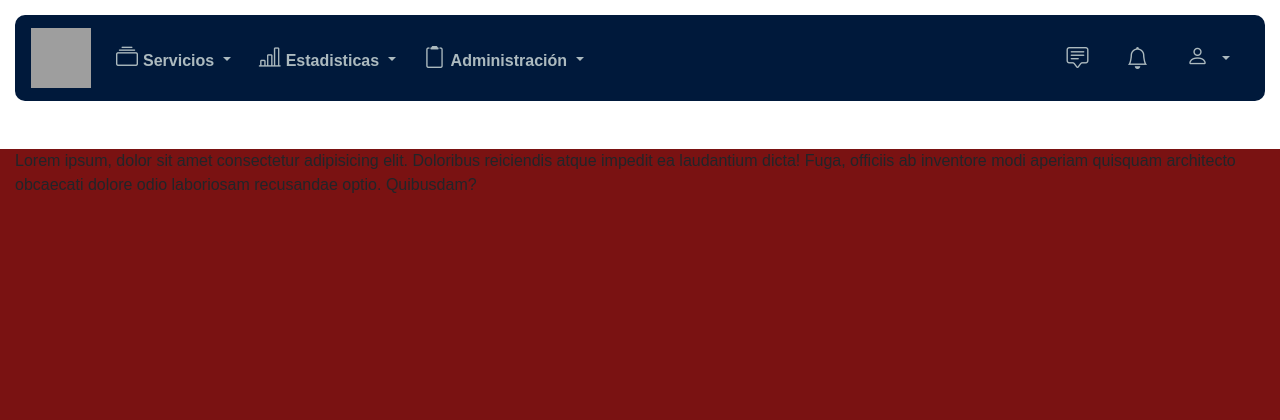
After one commit to DayElvir/Regi_Proyect, a PHP site: page /navbar.php in a window 1280 px wide. The commit adds this page. Shown: the top 420 px of the page. Run offline with PHP 8.4, Linux system fonts and the light colour scheme; some libraries are stand-ins or nearby versions; grey boxes are pictures that could not be loaded.

Commit message:
Nueva Actualizacion

```diff
--- a/css/Navbar.css
+++ b/css/Navbar.css
@@ -7,20 +7,26 @@
 }
 
 .navbar{
-  background-color: #052659;
+  background-color: #00193b;
   margin: 15px;
   border-radius: 10px;
 }
 
 
 .navbar-nav .nav-link {
-  color: #fff;
+  color: #acbabf;
 
 }
+
 .navbar-nav .dropdown-menu {
   width: 200px;
 }
+.navbar-nav .nav-link:hover {
+  color: #fff;
+  background-color: #052659;
+  border-radius: 10px;
 
+}
 
 .navbar-nav .nav-item {
   margin-right: 10px;
@@ -32,6 +38,9 @@
   background-color: #d1d1d1;
   border-color: #ffffff;
   color: #000000
+}
+.navbar-toggler-icon{
+  color: #fff;
 }
 .nav-link i {
   margin-right: 5px;
@@ -62,25 +71,25 @@
 .dropdown-item{
   color: #fff;
   border-radius: 10px;
+  margin: 0;
 }
 .dropdown-menu-custom {
   border: 1px solid #b1b1b1;
   border-radius: 10px;
-  background-color: #0047b1;
+  background-color: #052659;
   color: #fff;
 }
+
 
 .dropdown-menu {
   margin-top: 10px;
   padding: 0.5rem;
 }
 
-.dropdown-item {
-  margin: 0;
-}
+
 
 .dropdown-menu-center {
-  text-align: center;
+  text-align: left;
   max-width: none;
 }
 
@@ -99,8 +108,9 @@
   top: 100%;
   left: 50%;
   transform: translateX(-50%);
-  background-color: #2e2d2d;
+  background-color: #393d42;
   color: #ffffff;
+  text-align: center;
   padding: 0.5rem;
   font-size: 10px;
   width: 150px;
@@ -119,8 +129,17 @@
   margin-right: 5px;
 }
 
+.dropdown-menu a i{
+  margin: 8px;
+}
 
+.container-fluid{
+  background-color: #7a1212;
+}
 
+.col-12{
+  background-color: #333e4b;
+}
 
 iframe {
   width: 100%;
--- /dev/null
+++ b/navbar.php
@@ -0,0 +1,123 @@
+<?php
+ include("./conexionbd.php");
+
+?>
+
+
+<!DOCTYPE html>
+<html lang="es">
+<head>
+  <meta charset="UTF-8">
+  <meta name="viewport" content="width=device-width, initial-scale=1, shrink-to-fit=no">
+  <link rel="stylesheet" href="https://maxcdn.bootstrapcdn.com/bootstrap/4.0.0/css/bootstrap.min.css">
+  <link rel="stylesheet" href="https://cdn.jsdelivr.net/npm/bootstrap-icons@1.11.3/font/bootstrap-icons.min.css">
+  <link rel="stylesheet" href="./css/Navbar.css">
+  <title>Navbar</title>
+</head>
+<body>
+
+<nav class="navbar navbar-expand-lg sticky-top">
+  <!-- Logo -->
+  <a class="navbar-brand" href="#">
+    <img src="r2.png" alt="Logo" height="60" width="60">
+  </a>
+
+  <!-- Botón de hamburguesa para dispositivos móviles -->
+  <button class="navbar-toggler" type="button" data-toggle="collapse" data-target="#navbarNav" aria-controls="navbarNav" aria-expanded="false" aria-label="Toggle navigation">
+    <span class="navbar-toggler-icon"></span>
+  </button>
+
+  <!-- Contenedor de los elementos del navbar -->
+  <div class="collapse navbar-collapse" id="navbarNav">
+
+
+    <!-- Dropdowns a la izquierda -->
+    <ul class="navbar-nav">
+      <li class="nav-item dropdown">
+        <a class="nav-link dropdown-toggle"  href="#" id="dropdownLeft1" role="button" data-toggle="dropdown" aria-haspopup="true" aria-expanded="false">
+          <i class="bi bi-collection"></i></i>Servicios
+        </a>
+        <div class="dropdown-menu dropdown-menu-custom " aria-labelledby="dropdownLeft1">
+          <a class="dropdown-item" href="#">Pago de seguridad</a>
+          <a class="dropdown-item" href="#">Agregar servicio</a>
+        </div>
+      </li>
+
+      <li class="nav-item dropdown">
+        <a class="nav-link dropdown-toggle" href="#" id="dropdownLeft2" role="button" data-toggle="dropdown" aria-haspopup="true" aria-expanded="false">
+          <i class="bi bi-bar-chart-line"></i>Estadisticas
+        </a>
+        <div class="dropdown-menu dropdown-menu-custom " aria-labelledby="dropdownLeft2">
+          <a class="dropdown-item" href="#">Historial de pago</a>
+          <a class="dropdown-item" href="#">Deudores</a>
+          <a class="dropdown-item" href="#">Pagados</a>
+        </div>
+      </li>
+
+      <li class="nav-item dropdown">
+        <a class="nav-link dropdown-toggle" href="#" id="dropdownLeft3"role="button" data-toggle="dropdown" aria-haspopup="true" aria-expanded="false">
+          <i class="bi bi-clipboard2"></i>Administración
+        </a>
+        <div class="dropdown-menu dropdown-menu-custom " aria-labelledby="dropdownLeft3">
+          <a class="dropdown-item" href="#">Administrar usuarios</a>
+          <a class="dropdown-item" href="#">Administrar roles</a>
+        </div>
+      </li>
+    </ul>
+
+    <!-- Enlaces y dropdown a la derecha -->
+    <ul class="navbar-nav ml-auto" >
+      <li class="nav-item">
+
+
+        <div class="navbar-icon-container">
+          <a class="nav-link navbar-icon" href="#"><i class="bi bi-chat-square-text"></i></a>
+          <div class="navbar-alert">Ver Mensajes</div>
+        </div>
+
+      </li>
+
+      <li class="nav-item">
+        <div class="navbar-icon-container">
+          <a class="nav-link navbar-icon" href="#"><i class="bi bi-bell"></i></a>
+          <div class="navbar-alert">Ver Notificaciones</div>
+        </div>
+      </li>
+
+
+      <li class="nav-item dropdown">
+        <a class="nav-link dropdown-toggle" href="#" id="dropdownRight" role="button" data-toggle="dropdown" aria-haspopup="true" aria-expanded="false">
+          <i class="bi bi-person"></i>
+        </a>
+        <div class="dropdown-menu dropdown-menu-custom dropdown-menu-right dropdown-menu-center" aria-labelledby="dropdownRight">
+          <a class="dropdown-item " href="#">Mi perfil</a>
+          <a class="dropdown-item double-height" href="#">Salir</a>
+        </div>
+      </li>
+    </ul>
+  </div>
+</nav>
+
+
+<div class="container-fluid mt-5">
+  <main class="mx-auto" id="content">
+    <!-- Aquí se cargará el contenido dinámicamente -->
+      <p>Lorem ipsum, dolor sit amet consectetur adipisicing elit.
+      Doloribus reiciendis atque impedit ea laudantium dicta! Fuga, officiis ab inventore modi aperiam quisquam architecto obcaecati dolore odio laboriosam recusandae optio.
+      Quibusdam?</p>
+      <iframe src="" frameborder="0"></iframe>
+  </main>
+</div>
+
+
+
+
+<!-- Agregar los scripts de Bootstrap (jQuery y Popper.js) -->
+<script src="https://code.jquery.com/jquery-3.2.1.slim.min.js"></script>
+<script src="https://cdnjs.cloudflare.com/ajax/libs/popper.js/1.12.9/umd/popper.min.js"></script>
+<script src="https://maxcdn.bootstrapcdn.com/bootstrap/4.0.0/js/bootstrap.min.js"></script>
+<script src="https://cdn.jsdelivr.net/npm/bootstrap@5.3.0/dist/js/bootstrap.bundle.min.js"></script>
+
+
+</body>
+</html>
```
Also changed, not shown: Navbar/Navbar.php (+20 -7 lines).
